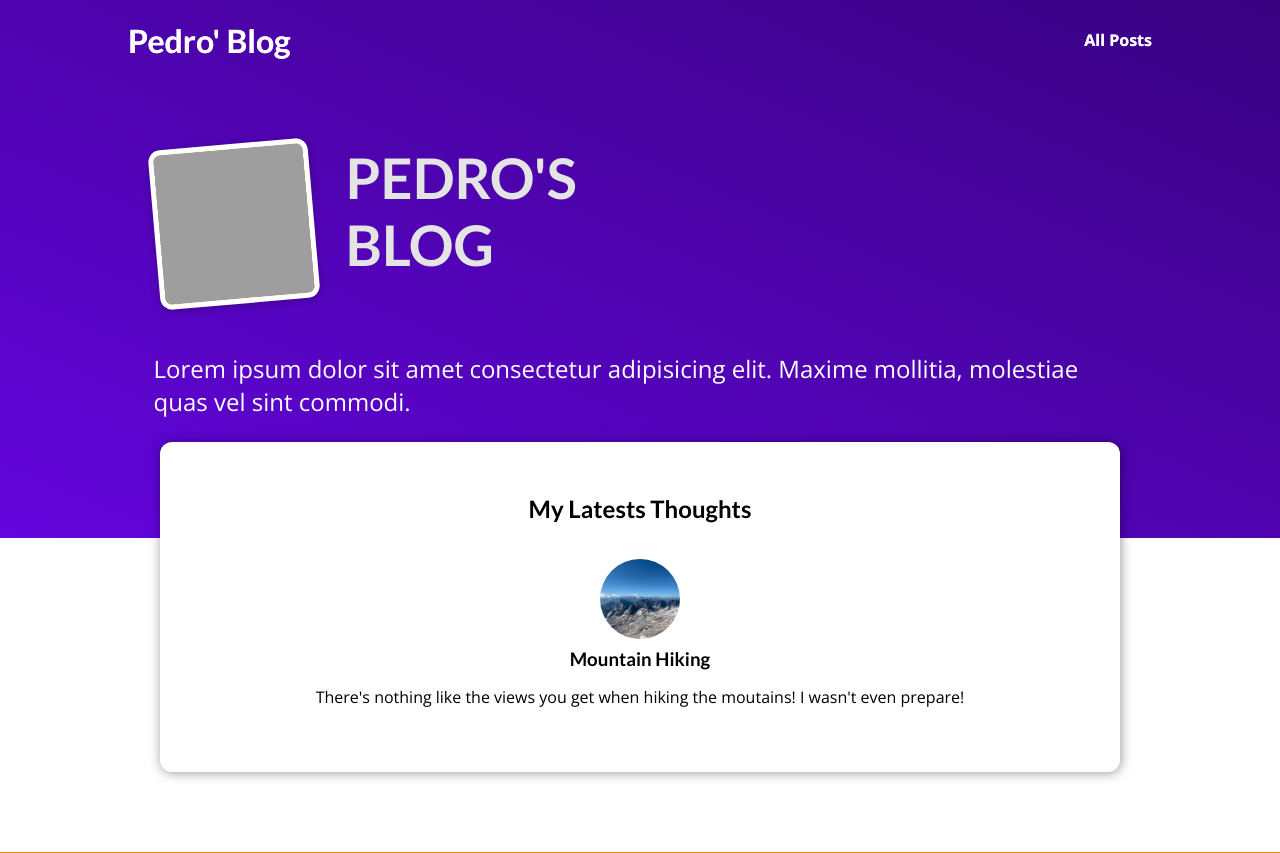
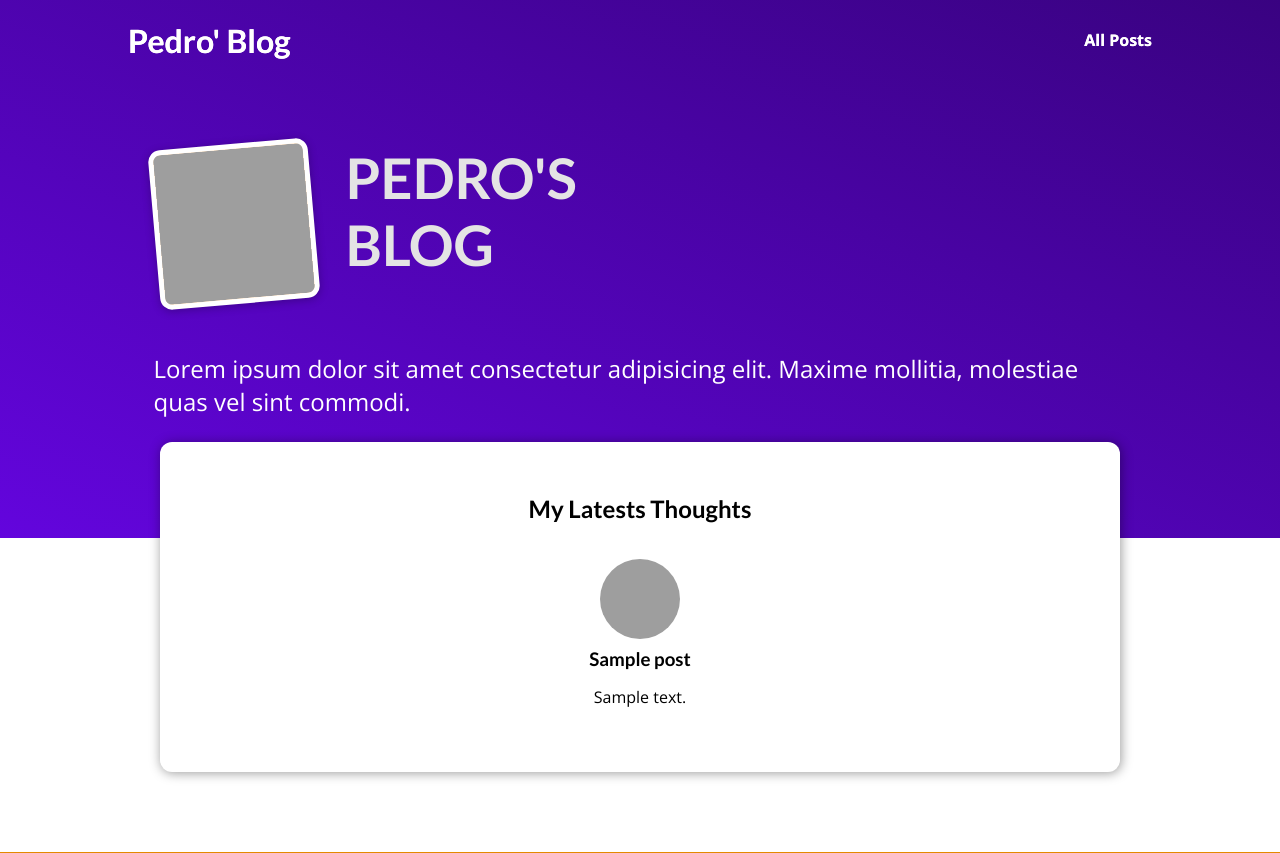
Before and after one commit to pedromonteiro01/django, a Django app: template my_site/blog/templates/blog/index.html in a window 1280 px wide. Shown: the top 853 px of the page. Run offline with Django 3.2, Linux system fonts and the light colour scheme; the template is opened without the code that fills it: most values are stand-ins (such as "Sample title", 1, 10 or a date in 2020); grey boxes are pictures that could not be loaded.

Commit message:
special template features

```diff
--- a/my_site/blog/templates/blog/includes/post.html
+++ b/my_site/blog/templates/blog/includes/post.html
@@ -2,11 +2,11 @@
 
 <li>
     <article class="post">
-        <a href="{% url 'post-detail-page' 'the-mountains' %}">
-            <img src="{% static 'blog/images/mountains.jpg' %}" alt="Mountain Hiking">
+        <a href="{% url 'post-detail-page' post.slug %}">
+            <img src="{% static 'blog/images/'|add:post.image %}" alt="{{ post.title }}">
             <div class="post__content">
-                <h3>Mountain Hiking</h3>
-                <p>There's nothing like the views you get when hiking the moutains! I wasn't even prepare!</p>
+                <h3>{{post.title}}</h3>
+                <p>{{post.excerpt}}</p>
             </div>
         </a>
     </article>
--- a/my_site/blog/templates/blog/index.html
+++ b/my_site/blog/templates/blog/index.html
@@ -29,7 +29,9 @@ My Blog
     <section id="latest-posts">
         <h2>My Latests Thoughts</h2>
         <ul>
-           {% include "blog/includes/post.html" %}
+            {% for post in posts %}
+                {% include "blog/includes/post.html" %}
+            {% endfor %}
         </ul>
     </section>
 
```
Also changed, not shown: my_site/blog/views.py (+11 -4 lines).
